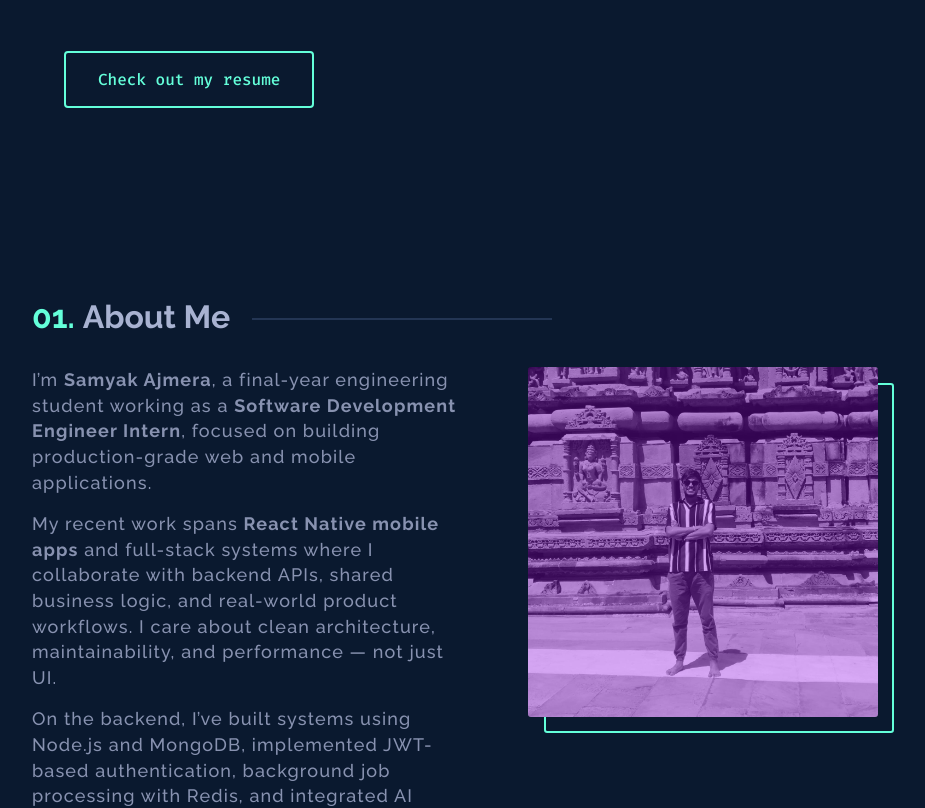
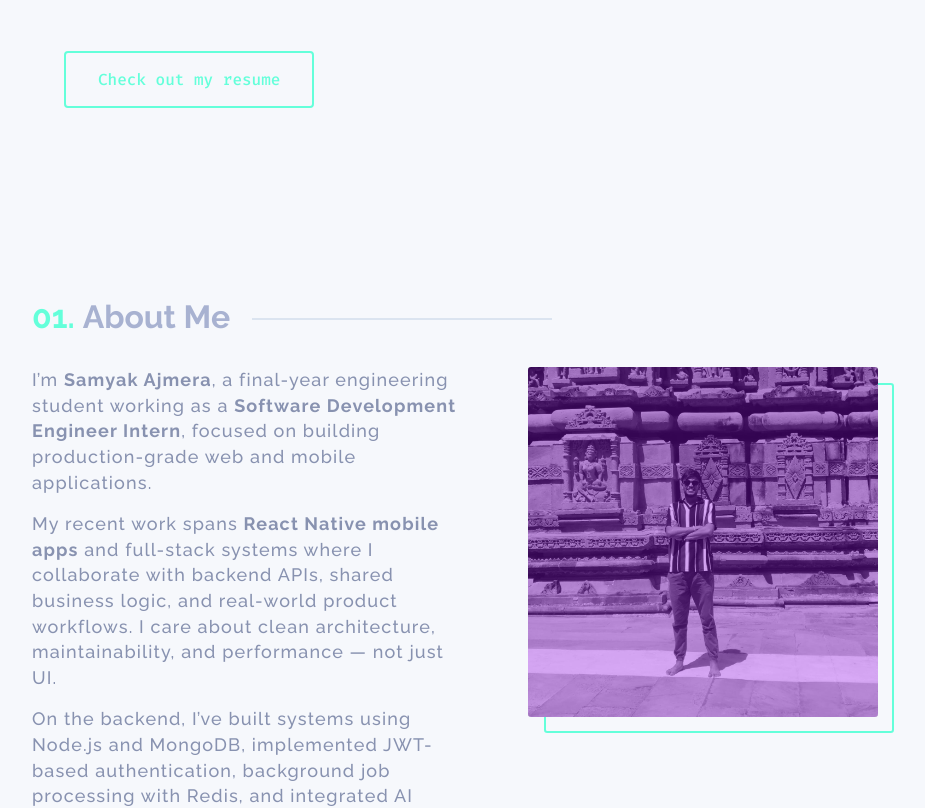
Before and after one commit to Samyaka13/Portfolio, a Next.js app: page / in a window 1280 px wide. Shown: the part 818-1626 px from the top of the page, without its empty margins (208-1133 px from the left). Built offline with nearby package versions, Linux system fonts and the light colour scheme.

Commit message:
Brighten portfolio theme

```diff
--- a/src/scss/globals.css
+++ b/src/scss/globals.css
@@ -1,13 +1,13 @@
 :root {
-  --navy-shadow: rgba(2, 12, 27, 0.7);
-  --background-color: #0a192f;
-  --lightest-navy: #233554;
-  --light-navy: #112240;
-  --dark-slate: #495670;
-  --slate: #8892b0;
-  --light-slate: #ccd6f6;
-  --lightest-slate: #a8b2d1;
-  --theme-color: #9d00ff;
+  --navy-shadow: rgba(15, 23, 42, 0.18);
+  --background-color: #f6f8fc;
+  --lightest-navy: #dbe4f0;
+  --light-navy: #ffffff;
+  --dark-slate: #64748b;
+  --slate: #64748b;
+  --light-slate: #475569;
+  --lightest-slate: #172033;
+  --theme-color: #0f766e;
 }
 
 ::-moz-selection {
@@ -27,6 +27,7 @@ body {
 
 body {
   background-color: var(--background-color);
+  color: var(--lightest-slate);
   counter-reset: title;
 }
 
@@ -48,16 +49,19 @@ main {
 
 html {
   scrollbar-width: thin;
-  scrollbar-color: var(--dark-slate) var(--background-color);
+  scrollbar-color: #94a3b8 var(--background-color);
 }
+
 ::-webkit-scrollbar {
   width: 12px;
 }
+
 ::-webkit-scrollbar-track {
   background: var(--background-color);
 }
+
 ::-webkit-scrollbar-thumb {
-  background-color: var(--dark-slate);
+  background-color: #94a3b8;
   border: 3px solid var(--background-color);
   border-radius: 10px;
 }
```
